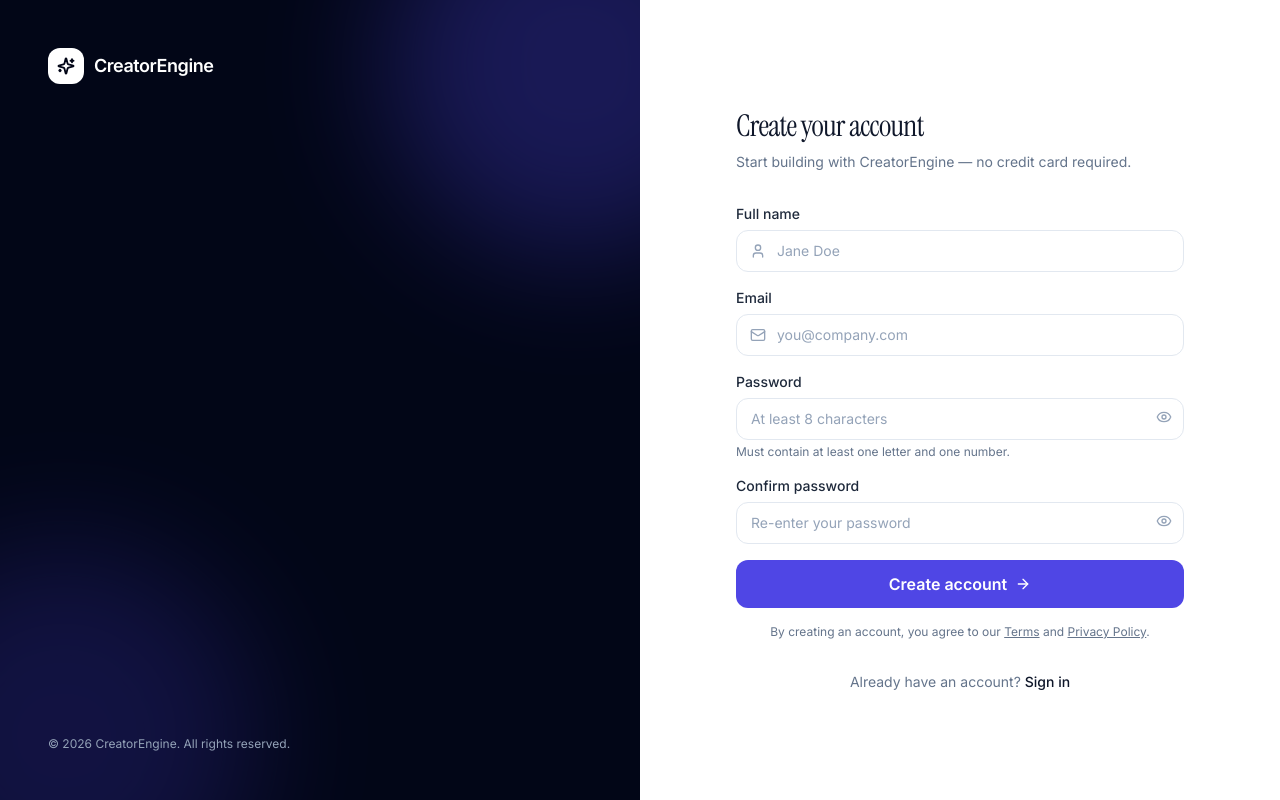
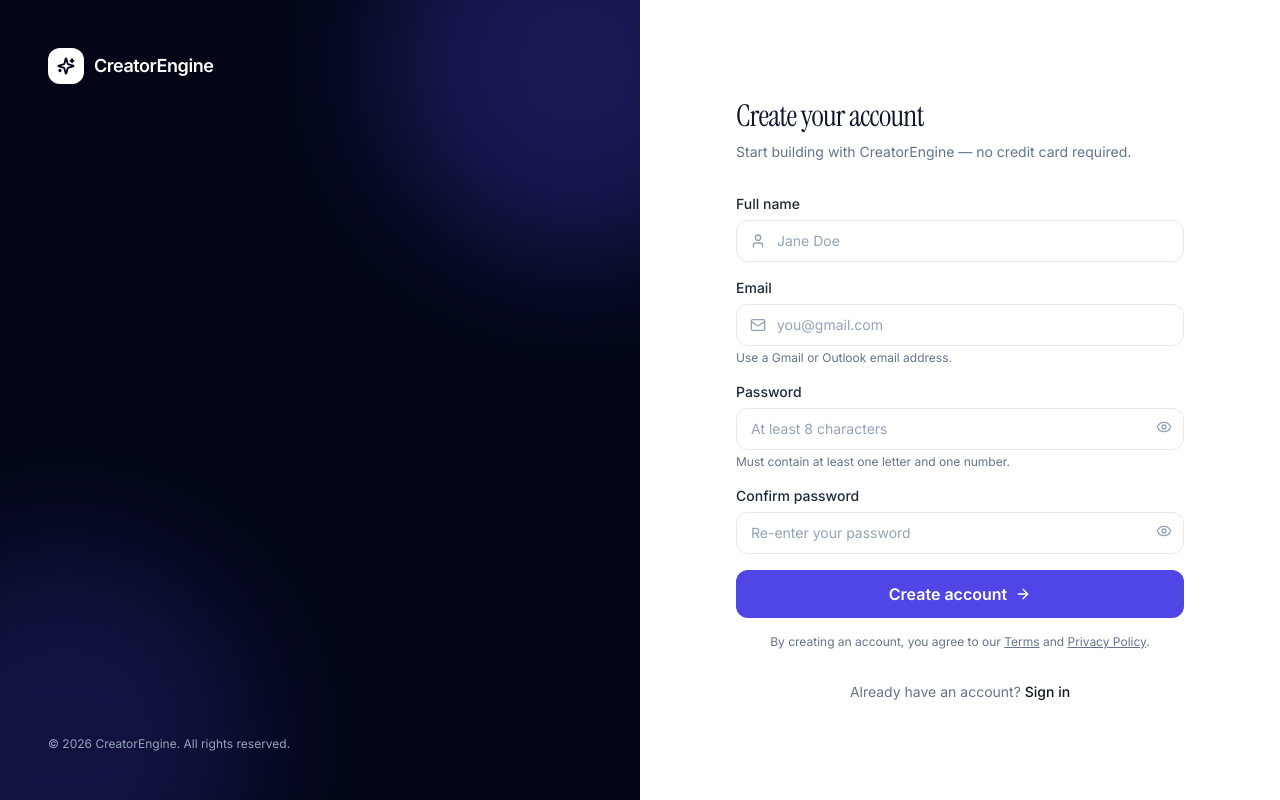
Before and after one commit to kirankumarJADA/creatorengine, a React (Vite) app in the folder frontend/: page /register in a window 1280 px wide. Built offline with nearby package versions, Linux system fonts and the light colour scheme; no server answers.

Commit message:
Restrict signup to Gmail/Outlook emails

```diff
--- a/frontend/src/pages/Register.jsx
+++ b/frontend/src/pages/Register.jsx
@@ -14,6 +14,20 @@ import {
   PASSWORD_RULES,
   NAME_RULES,
 } from '../utils/validators.js';
+
+// Only consumer Gmail / Outlook addresses are allowed at signup.
+const ALLOWED_EMAIL_DOMAINS = [
+  'gmail.com',
+  'googlemail.com',
+  'outlook.com',
+  'hotmail.com',
+  'live.com',
+];
+
+const isAllowedEmailDomain = (email) => {
+  const domain = String(email || '').split('@')[1]?.toLowerCase().trim();
+  return !!domain && ALLOWED_EMAIL_DOMAINS.includes(domain);
+};
 
 const Register = () => {
   const navigate = useNavigate();
@@ -67,11 +81,22 @@ const Register = () => {
         <FormField
           label="Email"
           type="email"
-          placeholder="you@company.com"
+          placeholder="you@gmail.com"
           autoComplete="email"
           leftIcon={Mail}
+          hint="Use a Gmail or Outlook email address."
           error={errors.email?.message}
-          {...register('email', EMAIL_RULES)}
+          {...register('email', {
+            ...EMAIL_RULES,
+            validate: {
+              ...(typeof EMAIL_RULES.validate === 'function'
+                ? { emailFormat: EMAIL_RULES.validate }
+                : EMAIL_RULES.validate),
+              allowedDomain: (v) =>
+                isAllowedEmailDomain(v) ||
+                'Please use a Gmail or Outlook email address.',
+            },
+          })}
         />
 
         <PasswordField
```
Also changed, not shown: 1 other file (tests, documents, lock files or other folders).
